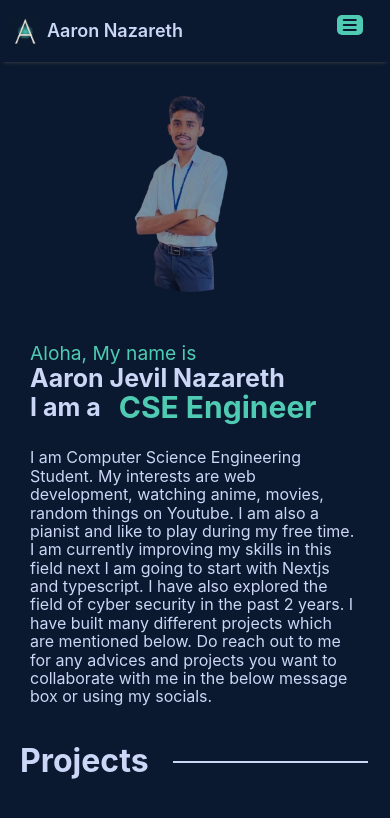
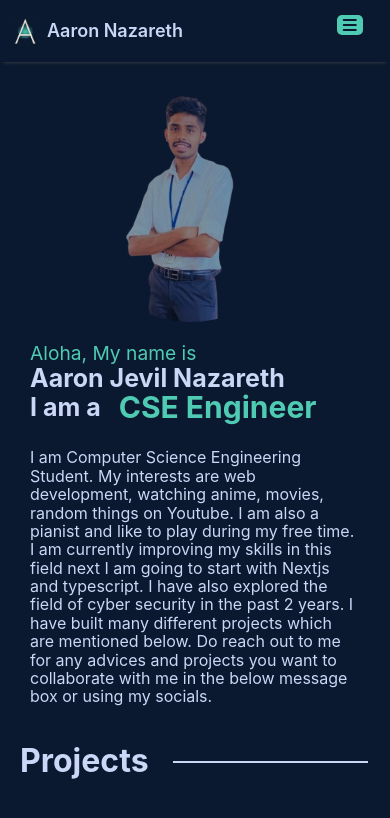
Before and after one commit to jevil25/portfolio, a React (Create React App) app: page / in a window 390 px wide. Shown: the top 818 px of the page. Built offline with nearby package versions, Linux system fonts and the light colour scheme.

Commit message:
changed img size

```diff
--- a/src/Components/css/Description.css
+++ b/src/Components/css/Description.css
@@ -141,6 +141,10 @@
         margin-right: 8px;
     }
 
+    .profile_img img{
+        width:230px;
+    }
+
     #Description p{
         font-size: medium;
         width:330px
--- a/src/Components/css/Header.css
+++ b/src/Components/css/Header.css
@@ -1,12 +1,16 @@
-html{
-    position: relative;
-    overflow-x: hidden;
-}
-
 body{
     background-color: #0A192F;
     color: #CCD6F6;
     font-style: "SF Mono","Fira Code","Fira Mono","Roboto Mono",monospace;
+}
+
+html{
+    overflow-x: hidden;
+    position: relative;
+    width: 100%;
+    -webkit-box-sizing: border-box;
+       -moz-box-sizing: border-box;
+            box-sizing: border-box;
 }
 
 .header{
@@ -177,18 +181,3 @@ a.AJN:hover{
         visibility: hidden;
     }
 }
-
-@media screen and (max-width:500px) {
-    html{
-        position: relative;
-        overflow-x: hidden;
-    }
-
-    .body{
-        overflow-x: hidden;
-        width: 100%;
-        -webkit-box-sizing: border-box;
-        -moz-box-sizing: border-box;
-                box-sizing: border-box;
-    }
-}
```
